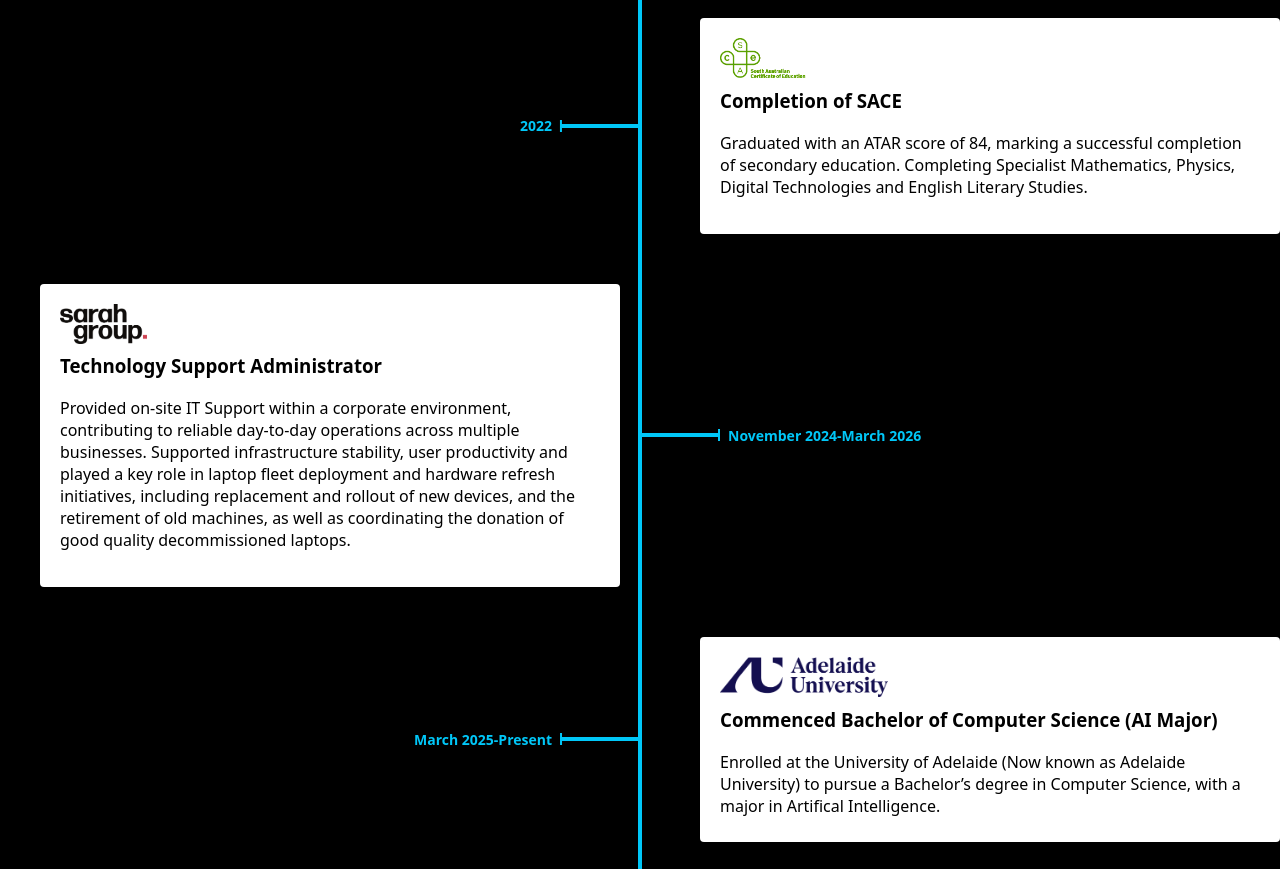
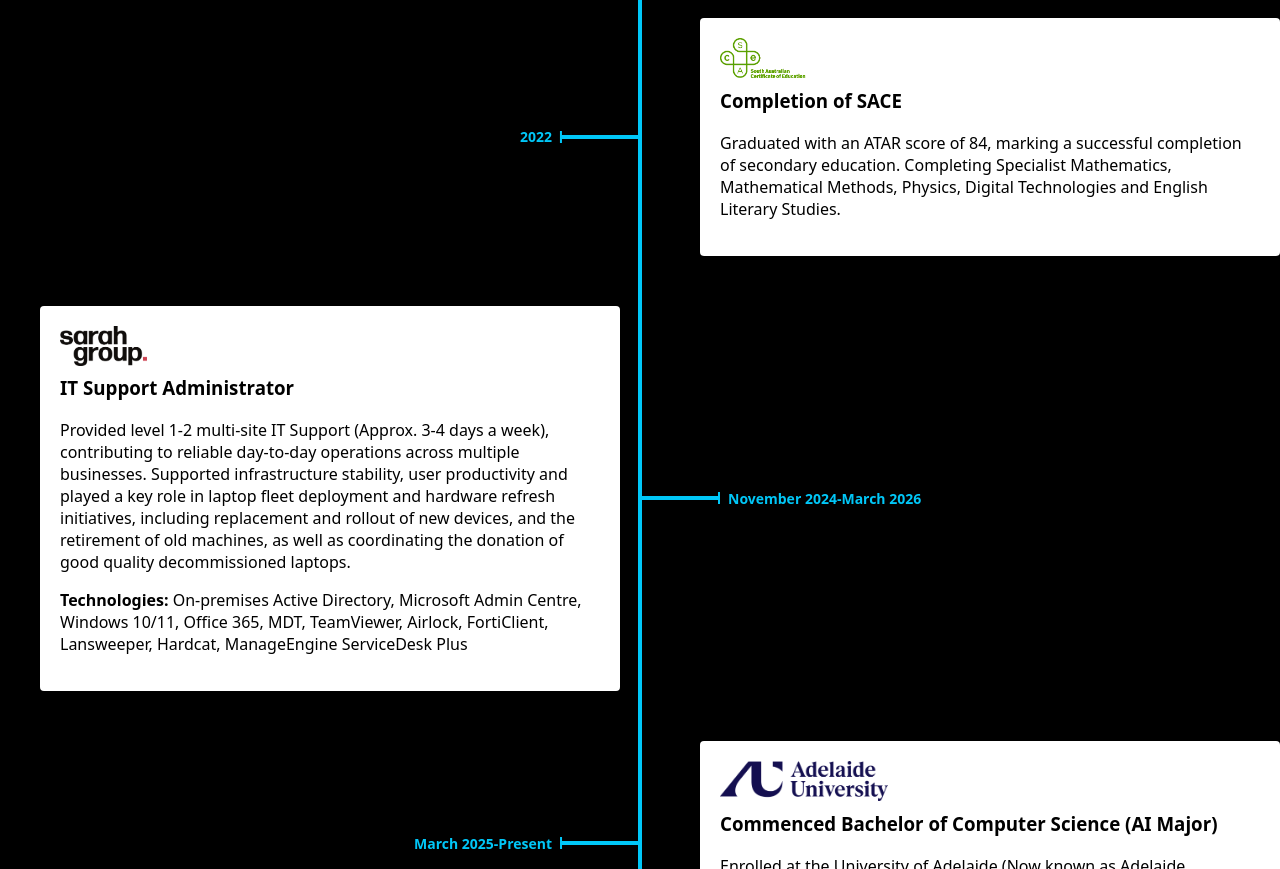
Before and after one commit to elibessen/elibessen.github.io, a website: page src/index.pug in a window 1280 px wide. Shown: the part 2540-3409 px from the top of the page. Drawn offline with nearby package versions, Linux system fonts and the light colour scheme; files that its build step writes are made by us from their sources; no server answers; files whose address does not match are found by name.

Commit message:
Updated: Some text and stuff

```diff
--- a/docs/js/title-page.js
+++ b/docs/js/title-page.js
@@ -1,11 +1,9 @@
 const words = [
   "IT Professional.",
   "Computer Scientist.",
-  "Web Developer.",
   "Technology Enthusiast.",
-  "Software Engineer.",
   "Systems Thinker.",
-  "Creative Coder."
+  "Creative Thinker."
 ];
 
 const typewriter = document.getElementById("typewriter");
--- a/src/index.pug
+++ b/src/index.pug
@@ -150,13 +150,15 @@
               p
                 | Graduated with an ATAR score of 84, marking a successful
                 | completion of secondary education. Completing Specialist
-                | Mathematics, Physics, Digital Technologies and English
+                | Mathematics, Mathematical Methods, Physics, Digital Technologies and English
                 | Literary Studies.
             .timeline-item.left(data-date='November 2024-March 2026')
               img#sarah_group.company-logo(src='img/companies/sarah_group.png' alt='Sarah Group Holdings Logo')
-              h3(style='margin-top: 0.3rem') Technology Support Administrator
+              h3(style='margin-top: 0.3rem') IT Support Administrator
               p
-                | Provided on-site IT Support within a corporate environment, contributing to reliable day-to-day operations across multiple businesses. Supported infrastructure stability, user productivity and played a key role in laptop fleet deployment and hardware refresh initiatives, including replacement and rollout of new devices, and the retirement of old machines, as well as coordinating the donation of good quality decommissioned laptops.
+                | Provided level 1-2 multi-site IT Support (Approx. 3-4 days a week), contributing to reliable day-to-day operations across multiple businesses. Supported infrastructure stability, user productivity and played a key role in laptop fleet deployment and hardware refresh initiatives, including replacement and rollout of new devices, and the retirement of old machines, as well as coordinating the donation of good quality decommissioned laptops.
+              p
+                | #[b Technologies:] On-premises Active Directory, Microsoft Admin Centre, Windows 10/11, Office 365, MDT, TeamViewer, Airlock, FortiClient, Lansweeper, Hardcat, ManageEngine ServiceDesk Plus
             .timeline-item.right(data-date='March 2025-Present')
               img#adelaide_uni.company-logo(src='img/companies/adelaide_uni.png' alt='Sarah Group Holdings Logo')
               h3(style='margin-top: 0.3rem')
```
Also changed, not shown: docs/index.html.
